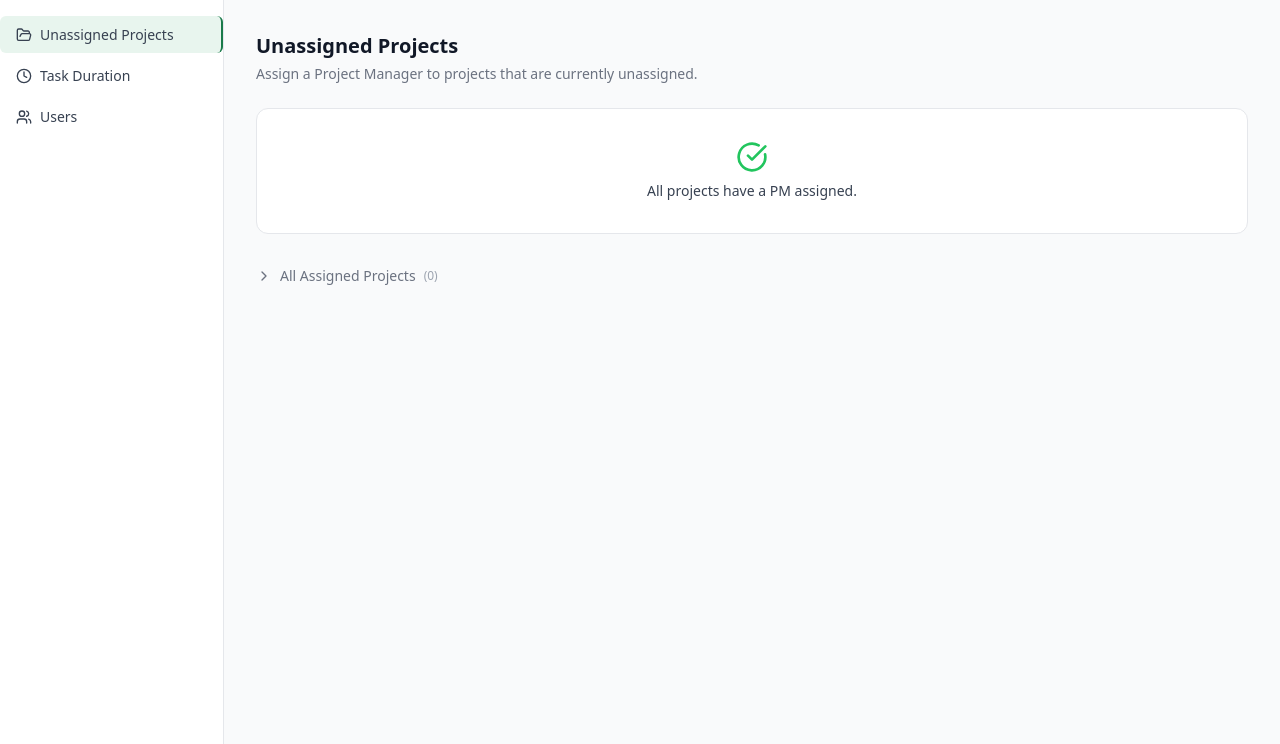
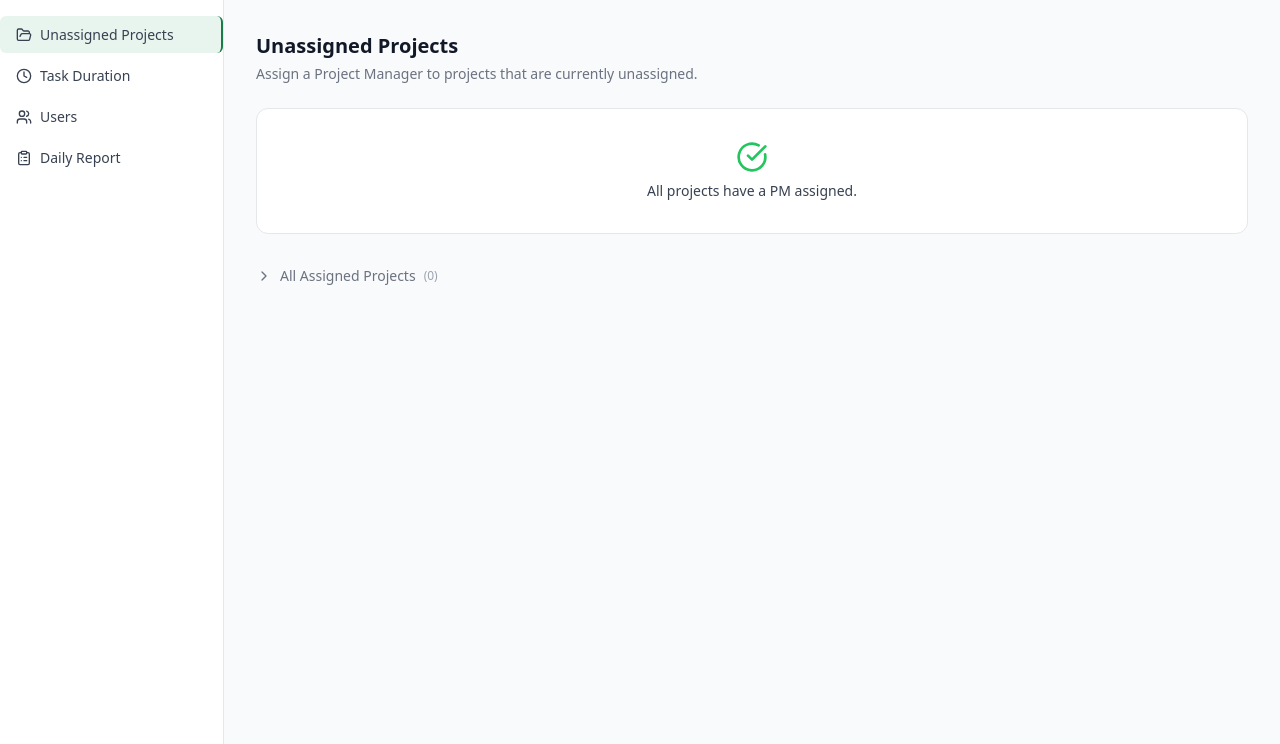
Before and after one commit to Syedzuber/Horizon-Solar-PMS, a Django app: template projects/templates/projects/subadmin/projects.html in a window 1280 px wide. Shown: the part 56-800 px from the top of the page. Run offline with Django 5.2, Linux system fonts and the light colour scheme; the template is opened without the code that fills it, so the values that code supplies are empty; a user stored in the database is signed in; data comes from the database, SQL or seed files in the repository; parts of the project's set-up code (start-up, migrations or seed data) failed here and were passed over; some libraries are stand-ins or nearby versions.

Commit message:
Give System Admin a way into the daily report
/reports/user-status/ was reachable but undiscoverable for System Admin. The
role lands on /sub-admin/projects/, and every sub-admin screen extends
subadmin_base.html — the Tailwind shell — while the Daily Report link lives in
base.html, the Bootstrap one.

Add the entry to the sub-admin nav in that shell's own idiom: nav-item, a
Lucide icon, gated inline on the same three roles as USER_STATUS_REPORT_ROLES.
No nav_ block for the active class, since the report extends base.html and so
can never mark one here.

Also correct the double-gate comment in report_views. It claimed role_required
falls back to treating a profile-less user as Admin; that fallback (and the
message-and-redirect bounce named in the same sentence) went away with the 0.2
lockdown. The real reason for two gates is ownership: permissions.py owns the
audience per R-13, the decorator enforces it at the boundary.

Verified per role, each on its own landing page: System Admin, CEO and Admin
see the link and get 200 on the report; Finance and SCM see it in neither
shell and get 403. base.html is untouched.

Co-Authored-By: Claude Opus 5 (1M context) <noreply@anthropic.com>

```diff
--- a/projects/templates/projects/subadmin/subadmin_base.html
+++ b/projects/templates/projects/subadmin/subadmin_base.html
@@ -69,6 +69,17 @@
           Users
         </a>
 
+        {# Daily Report — CEO / Admin / System Admin only, the same three roles as   #}
+        {# permissions.USER_STATUS_REPORT_ROLES, which the view itself enforces.     #}
+        {# The report lives in the Bootstrap shell, so it never marks a nav_ block   #}
+        {# active here; this is a way in, not a section of this shell.               #}
+        {% if user.profile.role == 'CEO' or user.profile.role == 'Admin' or user.profile.role == 'System Admin' %}
+          <a href="{% url 'ceo_daily_report' %}" class="nav-item">
+            <i data-lucide="clipboard-list" class="w-4 h-4 shrink-0"></i>
+            Daily Report
+          </a>
+        {% endif %}
+
       </nav>
     </aside>
 
```
Also changed, not shown: projects/report_views.py (+8 -7 lines).
